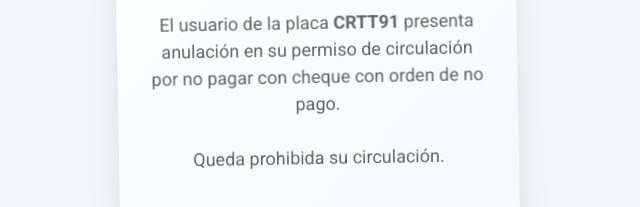
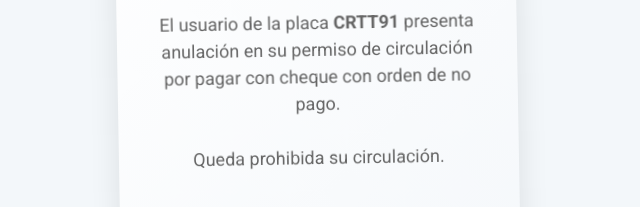
Before and after one commit to munihuara/PermisoCirculacion.validar.CRTT91-8.huara.cl, a plain HTML site: page index.html in a window 1280 px wide. Shown: the part 355-562 px from the top of the page, 322-962 px from the left. Drawn offline with Linux system fonts and the light colour scheme.

Commit message:
Update index.html

```diff
--- a/index.html
+++ b/index.html
@@ -134,7 +134,7 @@
       </svg>
     </div>
     <h1>Anulación de Permiso</h1>
-    <p>El usuario de la placa <strong>CRTT91</strong> presenta anulación en su permiso de circulación por no pagar con cheque con orden de no pago. <br><br> Queda prohibida su circulación.</p>
+    <p>El usuario de la placa <strong>CRTT91</strong> presenta anulación en su permiso de circulación por pagar con cheque con orden de no pago. <br><br> Queda prohibida su circulación.</p>
     <a href="mailto:munihuaraqr@gmail.com" class="contact-button">Contactar</a>
   </div>
 
```
